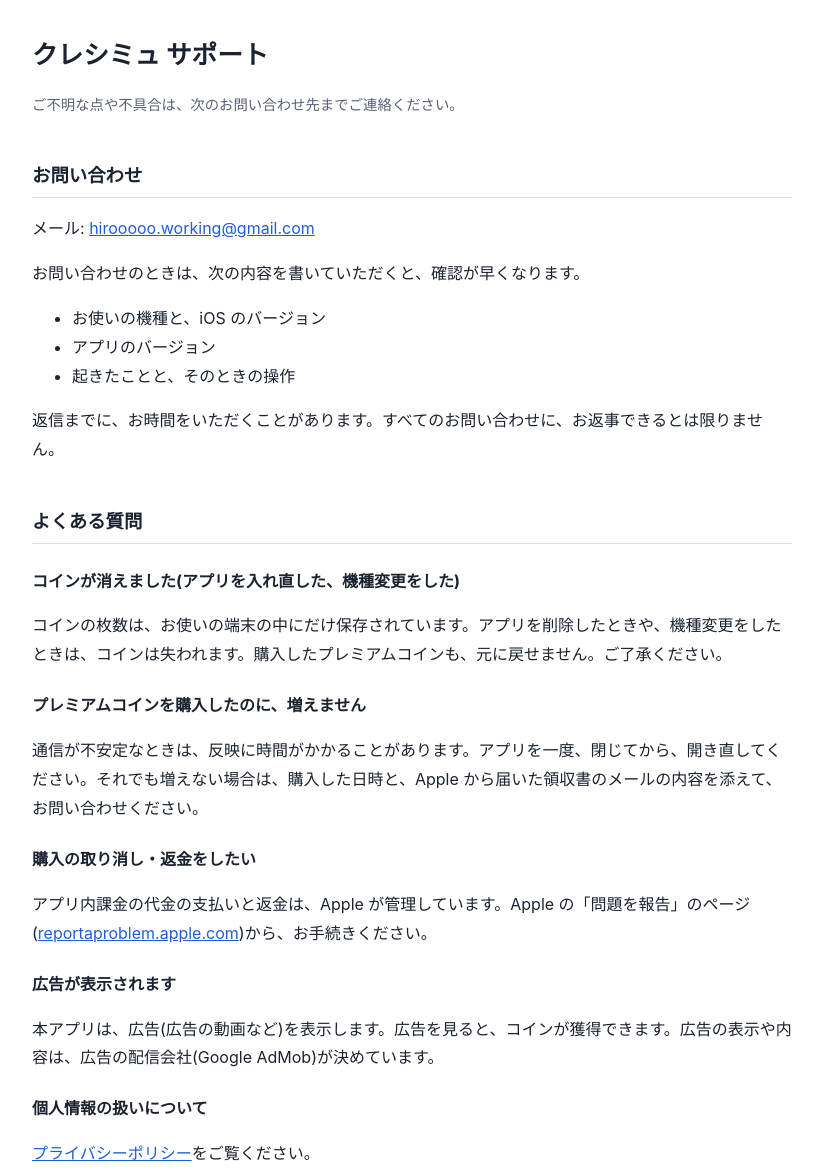
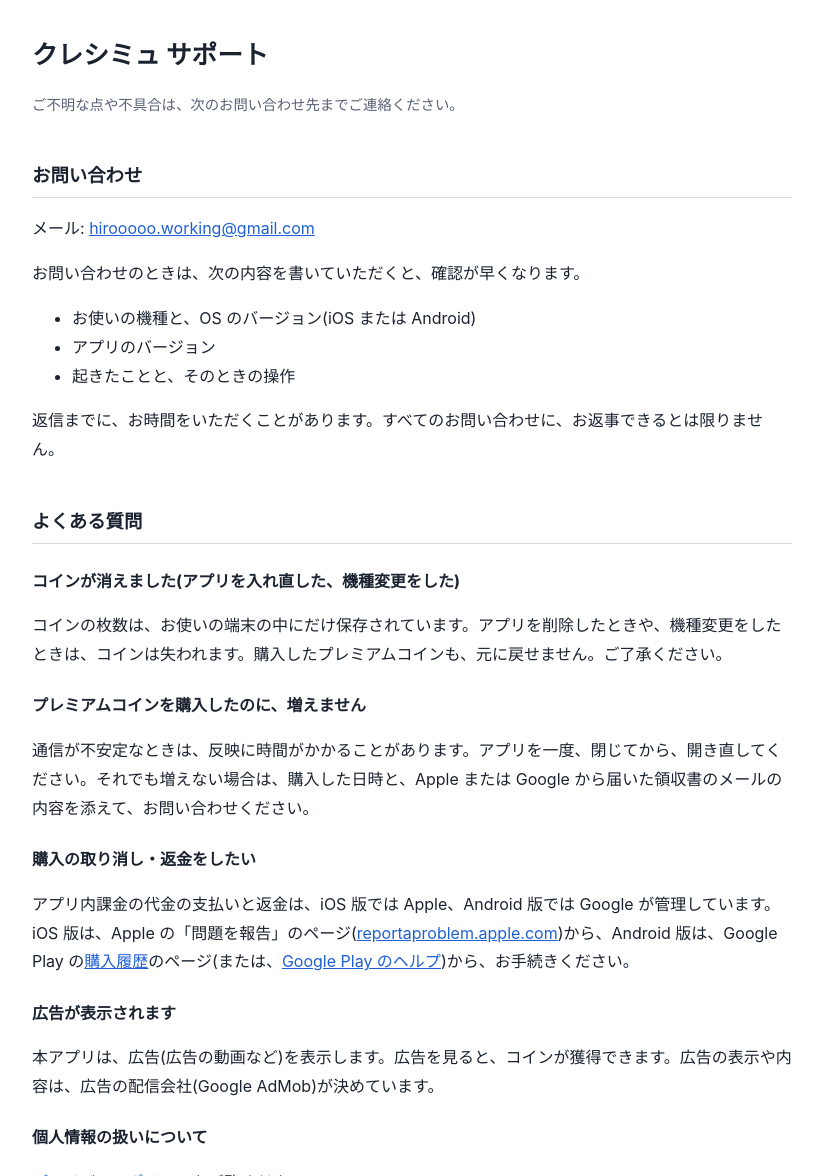
Before and after one commit to HIRO0714/crasimu-privacy, a plain HTML site: page support.html in a window 1280 px wide. Shown: the top 1176 px of the page, without its empty margins (228-1051 px from the left). Drawn offline with Linux system fonts and the light colour scheme.

Commit message:
Add files via upload

```diff
--- a/support.html
+++ b/support.html
@@ -26,7 +26,7 @@
 <p>メール: <a href="mailto:hirooooo.working@gmail.com">hirooooo.working@gmail.com</a></p>
 <p>お問い合わせのときは、次の内容を書いていただくと、確認が早くなります。</p>
 <ul>
-  <li>お使いの機種と、iOS のバージョン</li>
+  <li>お使いの機種と、OS のバージョン(iOS または Android)</li>
   <li>アプリのバージョン</li>
   <li>起きたことと、そのときの操作</li>
 </ul>
@@ -38,10 +38,10 @@
 <p>コインの枚数は、お使いの端末の中にだけ保存されています。アプリを削除したときや、機種変更をしたときは、コインは失われます。購入したプレミアムコインも、元に戻せません。ご了承ください。</p>
 
 <h3>プレミアムコインを購入したのに、増えません</h3>
-<p>通信が不安定なときは、反映に時間がかかることがあります。アプリを一度、閉じてから、開き直してください。それでも増えない場合は、購入した日時と、Apple から届いた領収書のメールの内容を添えて、お問い合わせください。</p>
+<p>通信が不安定なときは、反映に時間がかかることがあります。アプリを一度、閉じてから、開き直してください。それでも増えない場合は、購入した日時と、Apple または Google から届いた領収書のメールの内容を添えて、お問い合わせください。</p>
 
 <h3>購入の取り消し・返金をしたい</h3>
-<p>アプリ内課金の代金の支払いと返金は、Apple が管理しています。Apple の「問題を報告」のページ(<a href="https://reportaproblem.apple.com">reportaproblem.apple.com</a>)から、お手続きください。</p>
+<p>アプリ内課金の代金の支払いと返金は、iOS 版では Apple、Android 版では Google が管理しています。iOS 版は、Apple の「問題を報告」のページ(<a href="https://reportaproblem.apple.com">reportaproblem.apple.com</a>)から、Android 版は、Google Play の<a href="https://play.google.com/store/account/orderhistory">購入履歴</a>のページ(または、<a href="https://support.google.com/googleplay">Google Play のヘルプ</a>)から、お手続きください。</p>
 
 <h3>広告が表示されます</h3>
 <p>本アプリは、広告(広告の動画など)を表示します。広告を見ると、コインが獲得できます。広告の表示や内容は、広告の配信会社(Google AdMob)が決めています。</p>
```
